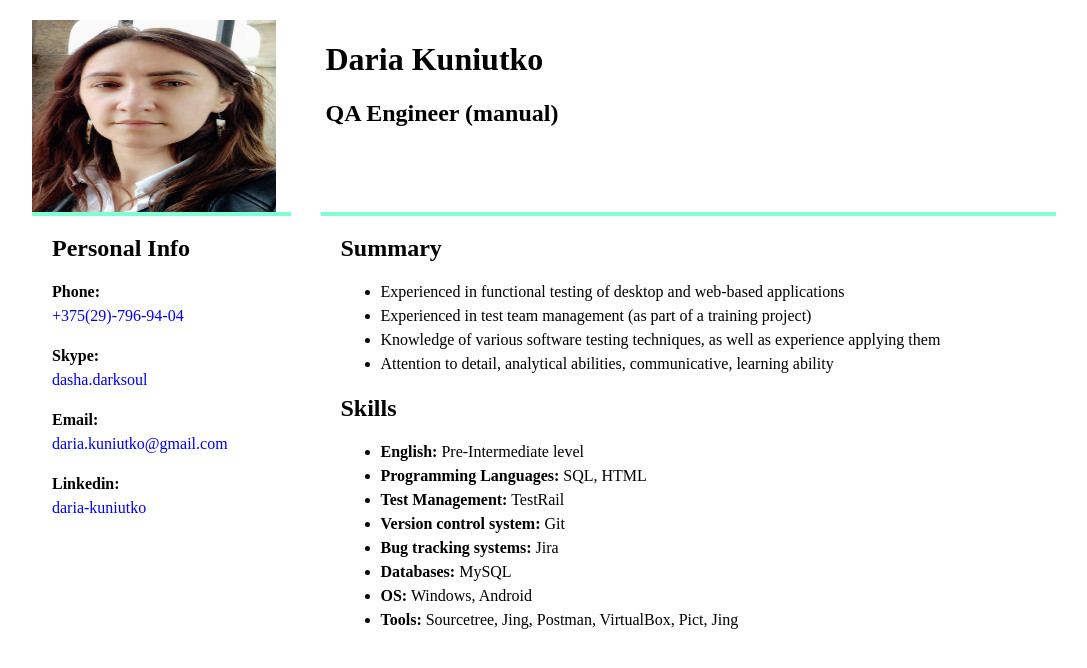
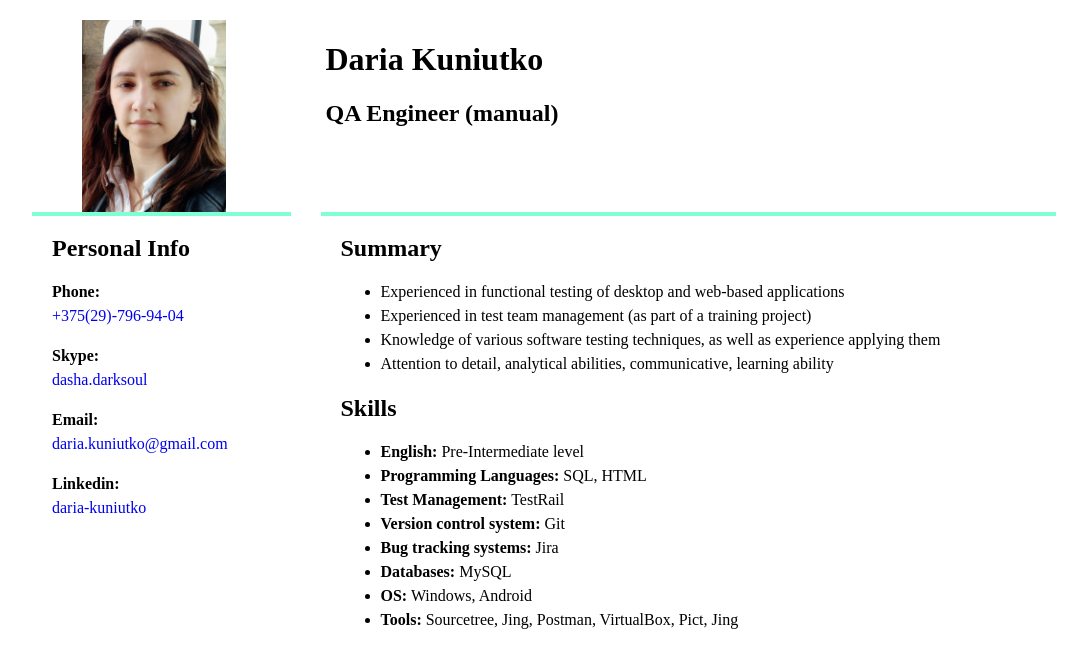
Before and after one commit to KuniutkoDaria/rsschool-cv, a plain HTML site: page index.html in a window 1280 px wide. Shown: the whole page, without its empty margins (96-1183 px from the left). Drawn offline with Linux system fonts and the light colour scheme.

Commit message:
feat: fix typo in selector img
Signed-off-by: KuniutkoDaria <38259171+KuniutkoDaria@users.noreply.github.com>

```diff
--- a/index.html
+++ b/index.html
@@ -7,7 +7,9 @@
 </head>
 <body>
 <header>
-  <img class="photo" src="assets/images/KuniutkoCV.png" alt="photo">
+  <div class="photo">
+    <img src="assets/images/KuniutkoCV.png" alt="photo">
+  </div>
   <div class="user-name">
     <h1>Daria Kuniutko</h1>
     <h2>QA Engineer (manual)</h2>
--- a/styles.css
+++ b/styles.css
@@ -21,16 +21,17 @@ header {
 
 .photo { width: 25%; }
 
+img {
+  display: block;
+  width: auto;
+  height: 100%;
+  margin: auto;
+}
+
 .user-name {
   width: 75%;
   padding-left: 20px;
   margin-left: 30px;
-}
-
-img {
-  display: block;
-  height: 100%;
-  margin: auto;
 }
 
 .container {
```
